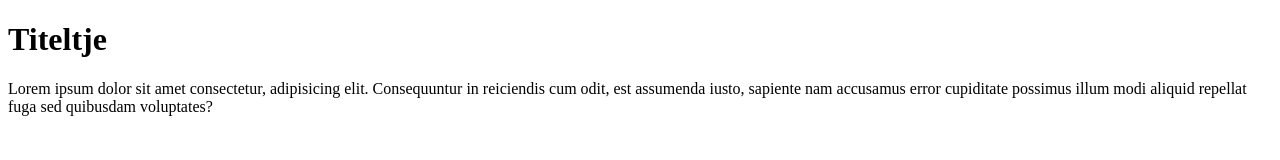
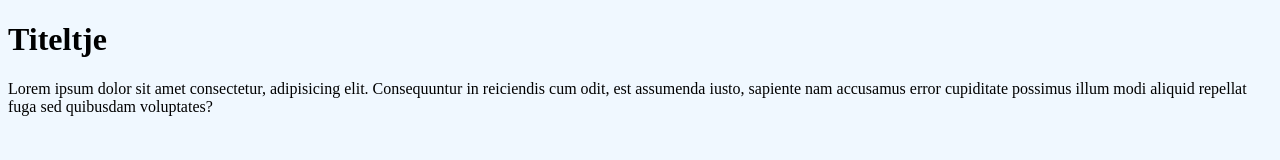
Before and after one commit to WilcoAgten/github-test, a plain HTML site: page index.html in a window 1280 px wide. Drawn offline with Linux system fonts and the light colour scheme.

Commit message:
add style.css and body bg

```diff
--- a/index.html
+++ b/index.html
@@ -5,6 +5,7 @@
     <meta http-equiv="X-UA-Compatible" content="IE=edge">
     <meta name="viewport" content="width=device-width, initial-scale=1.0">
     <title>mijn website</title>
+    <link rel="stylesheet" href="style.css">
 </head>
 <body>
     <h1>Titeltje</h1>
--- /dev/null
+++ b/style.css
@@ -0,0 +1,3 @@
+body {
+    background-color: aliceblue;
+}
```
